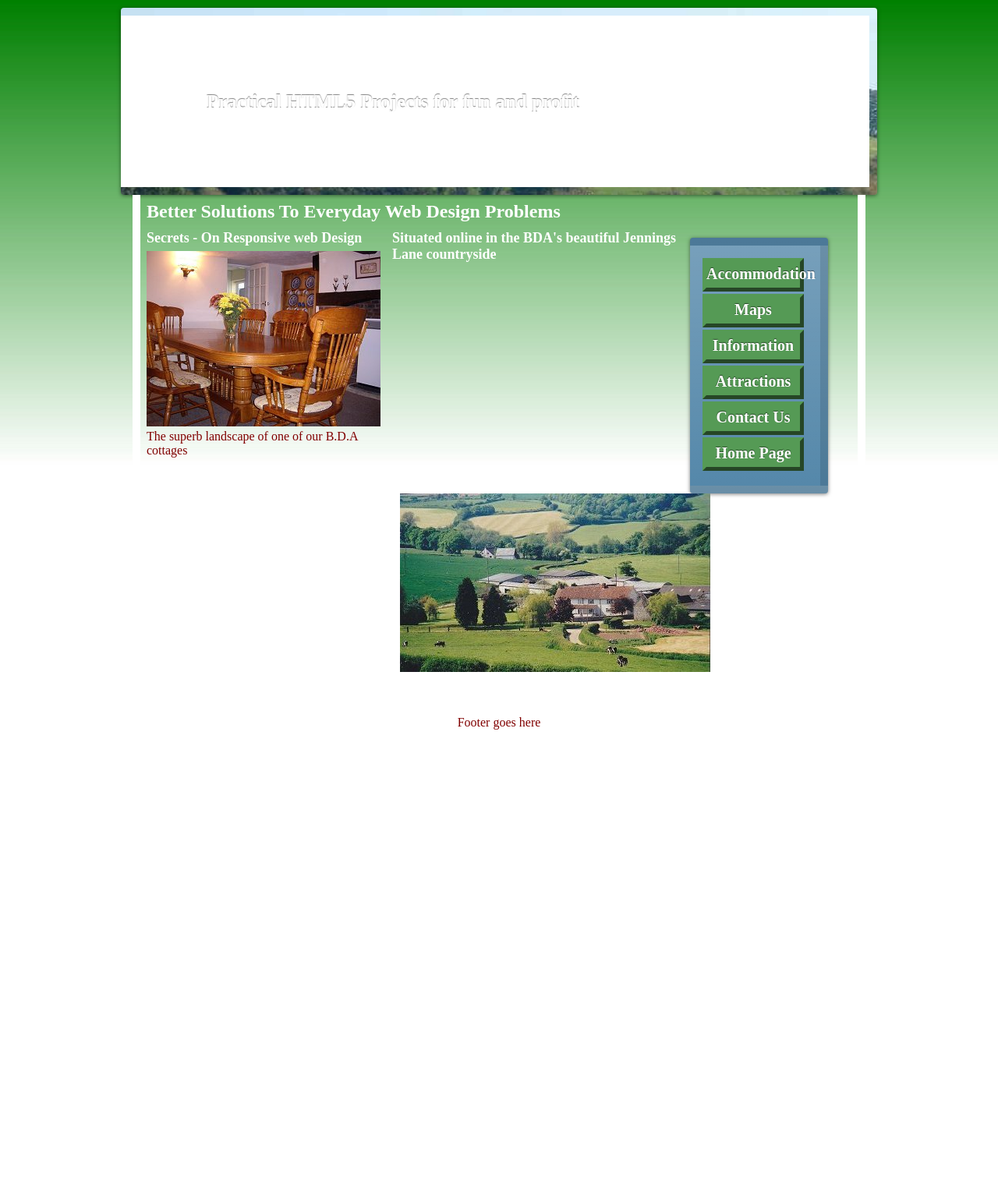
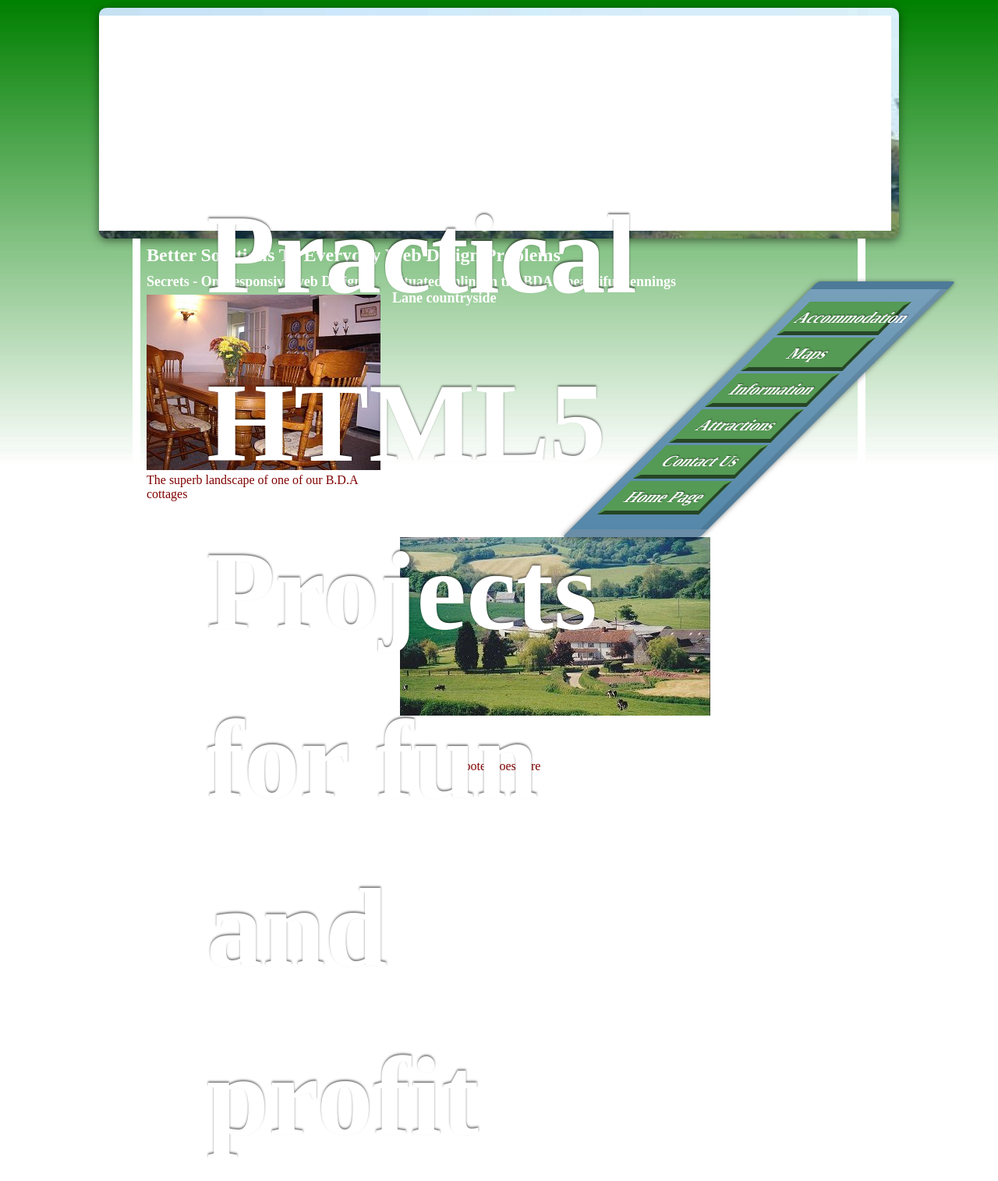
Before and after one commit to orrisb/orrisb.github.io, a PHP site: page / in a window 1280 px wide. Shown: the whole page at 78% size. Before the commit the page ends 936 px from the top, so only its background shows below. Run offline with PHP 8.4, Linux system fonts and the light colour scheme.

Commit message:
file update

```diff
--- a/HTML5-style-2.css
+++ b/HTML5-style-2.css
@@ -16,12 +16,12 @@ header {width:920px; height:180px; /* padding:0; border:10px white solid; */ bac
      box-shadow: 0 .05em .25em rgba(0,0,0,.5);
      color: white;
      text-shadow: 0 -.05em .05em rgba(0,0,0,.5);
-     font-size: 125%;
+     font-size: 300%;
      line-height: 1.5;
      border-width: 10px;
      border-left-width: 0;
 }
-h1 { font-size:125%; color :white; position: relative; left:90px; top: 55px; width:480px;
+h1 { font-size:300%; color :white; position: relative; left:90px; top: 55px; width:480px;
 }
 #rosette { position:relative; left:750px; top:5px; }
 #content { background-color:transparent; border-left:10px white solid; border-right:10px white solid;
@@ -50,6 +50,7 @@ nav { margin:10px 30px 0 10px; width:135px; float:right;
      line-height: 1.5;
      border-width: 10px;
      border-left-width: 0;
+     transform: skewX(-45deg)
 }
 nav ul { margin:10px 0 10px 0; width:135px; float:right;
 }
--- a/index.html
+++ b/index.html
@@ -17,16 +17,22 @@
                 <!--change <div id="hdr"> to <header>-->
                 <h1>Practical HTML5 Projects for fun and profit </h1>
             </header>
-<!--</div>--><!--close top section - content area starts -->
+        </div>
+        <!--close top section - content area starts -->
         <div id="content">
             <h2>Better Solutions To Everyday Web Design Problems</h2>
             <div id="leftcol">
-        <h3>Secrets - On Responsive web Design</h3><img alt="Cottage interior" title="Cottage interior" height="225" src="cotdining300.jpg" width="300"><br>The superb landscape of one of our B.D.A cottages
+                <h3>
+                    Secrets - On Responsive web Design
+                </h3>
+                <img alt="Cottage interior" title="Cottage interior" height="225" src="cotdining300.jpg" width="300">
+                <br>The superb landscape of one of our B.D.A cottages
             </div>
-    <nav><!--use the semantic tag <nav>-->
-        <ul><!--start of menu list-->
- <li class="btn"> <a href="accommodation.html" title="Accommodation">Accommodation</a>
-</li>
+            <nav>
+                <!--use the semantic tag <nav>-->
+                <ul>
+                    <!--start of menu list-->
+                    <li class="btn"> <a href="accommodation.html" class="button" title="Accommodation"><div>Accommodation</div></a></li>
 <li class="btn"><a href="maps.html" title="Location Maps">Maps</a>
 </li>
 <li class="btn"><a href="faqs.html" title="Frequently Asked Questions">Information</a>
@@ -50,5 +56,6 @@
 can be centred -->
 <footer><p>Footer goes here</p>
 </footer>
+        </div>
     </body>
 </html>
```
Lines whose indentation alone changed are shown as unchanged.
